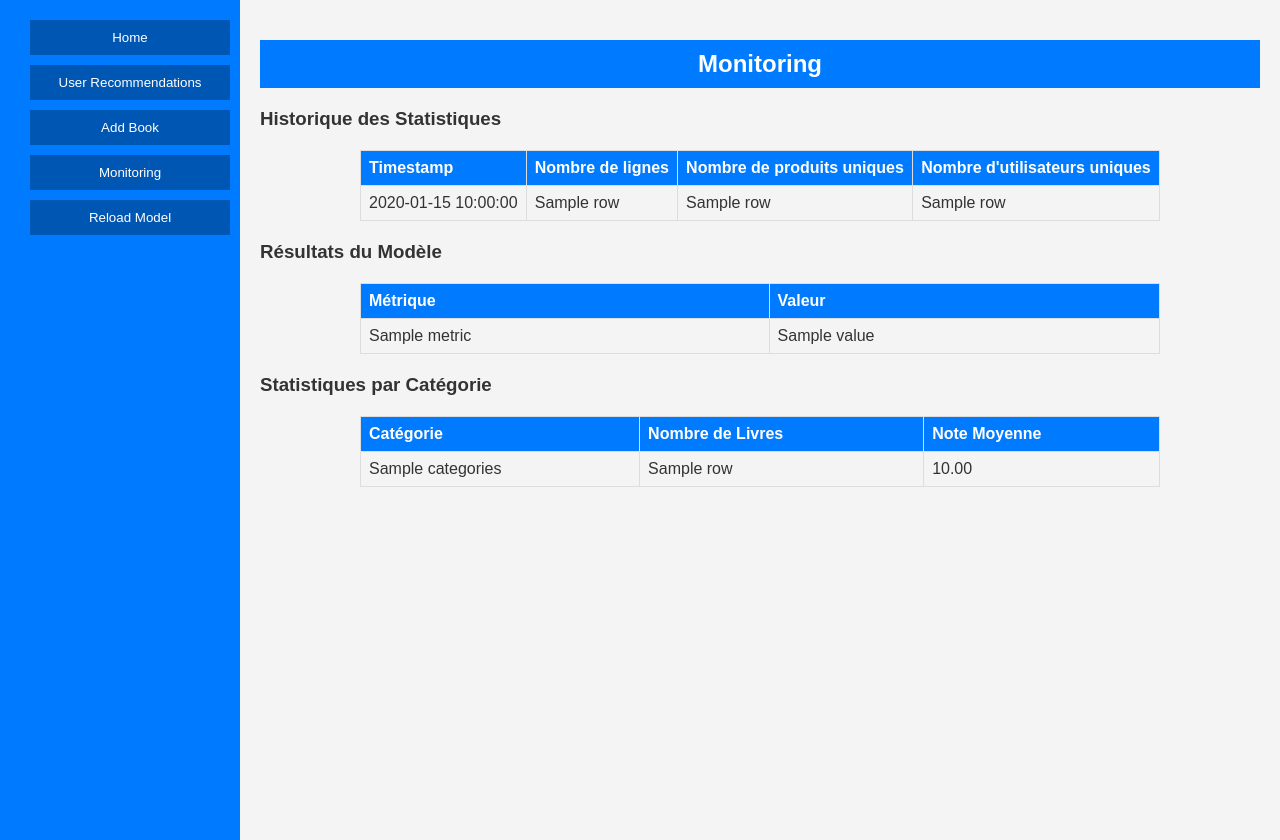
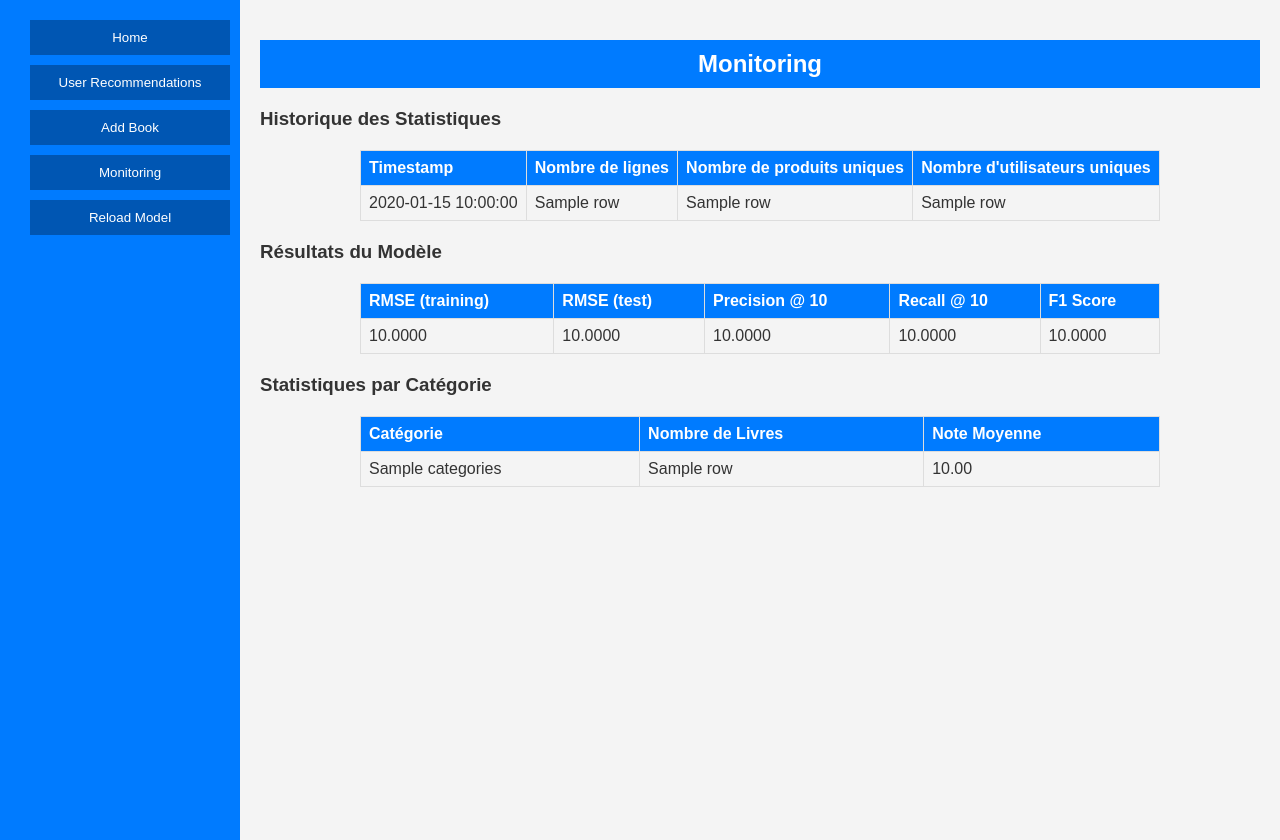
Before and after one commit to LoicCASSAN/Machine-Learning-in-Production-Project, a Flask app: template templates/monitoring.html in a window 1280 px wide. Run offline with Flask 3, Linux system fonts and the light colour scheme; the template is opened without the code that fills it: most values are stand-ins (such as "Sample title", 1, 10 or a date in 2020).

Commit message:
Monitoring Update

```diff
--- a/app.py
+++ b/app.py
@@ -126,16 +126,25 @@ def update_monitoring_stats(filtered_df):
 @app.route('/monitoring')
 def monitoring():
     # Charger le modèle de résultats existant depuis le fichier pickle
-    model_results = pd.read_pickle('Dataset/resultats.pkl')
+    model_results_df = pd.read_pickle('Dataset/resultats.pkl')
 
     # Charger le DataFrame de suivi depuis le fichier pickle
     monitoring_df = pd.read_pickle('Dataset/Monitoring.pkl')
 
-    # Passer le DataFrame monitoring_df directement au template
+    # Tri par Timestamp si nécessaire
+    monitoring_df = monitoring_df.sort_values('Timestamp', ascending=False)
+
+    # Calculer les statistiques par catégorie si nécessaire
     category_stats = filtered_df.groupby('categories')['Score'].agg(['count', 'mean']).reset_index()
     category_stats.rename(columns={'count': 'Nombre_de_Livres', 'mean': 'Note_Moyenne'}, inplace=True)
 
-    return render_template('monitoring.html', model_results=model_results, monitoring_df=monitoring_df, category_stats=category_stats)
+    # Passer les données au template
+    return render_template(
+        'monitoring.html',
+        model_results=model_results_df,
+        monitoring_df=monitoring_df,
+        category_stats=category_stats
+    )
 
 
 
--- a/templates/monitoring.html
+++ b/templates/monitoring.html
@@ -39,16 +39,25 @@
         <h3>Résultats du Modèle</h3>
         <table>
             <tr>
-                <th>Métrique</th>
-                <th>Valeur</th>
+                <th>RMSE (training)</th>
+                <th>RMSE (test)</th>
+                <th>Precision @ 10</th>
+                <th>Recall @ 10</th>
+                <th>F1 Score</th>
             </tr>
-            {% for metric, value in model_results.items() %}
+            {% for row in model_results.itertuples() %}
             <tr>
-                <td>{{ metric }}</td>
-                <td>{{ value }}</td>
+                <td>{{ "%.4f"|format(row._1) }}</td>
+                <td>{{ "%.4f"|format(row._2) }}</td>
+                <td>{{ "%.4f"|format(row._3) }}</td>
+                <td>{{ "%.4f"|format(row._4) }}</td>
+                <td>{{ "%.4f"|format(row._5) }}</td>
             </tr>
             {% endfor %}
         </table>
+
+
+
 
         <h3>Statistiques par Catégorie</h3>
         <table>
```
